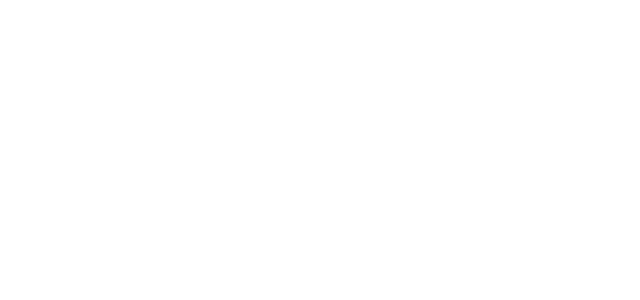
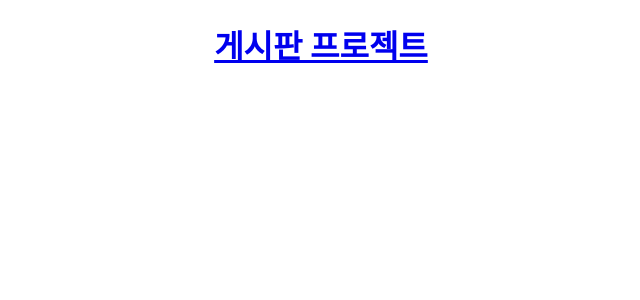
Before and after one commit to SeongGwangJu/AWS_Spring-React_board, a React (Create React App) app in the folder board_front/: page / in a window 1280 px wide. Shown: the top 300 px of the page, without its empty margins (319-959 px from the left). Built offline with nearby package versions, Linux system fonts and the light colour scheme; the HTML template or start-up script is replaced by a standard one.

Commit message:
FE: 사용자코드조각구성 및 Header Link

```diff
--- a/board_front/src/App.js
+++ b/board_front/src/App.js
@@ -4,10 +4,11 @@
 import Signup from './pages/Signup/Signup';
 import Auth from './components/Auth/Auth';
 import Home from './pages/Home/Home';
+import RootLayout from './components/RootLayout/RootLayout';
 
 function App() {
   return (
-    <>
+    <RootLayout>
     <Routes>
       <Route path="/" element={<Home />} />;
       <Route path="/auth/*" element={<Auth />} />;
@@ -16,7 +17,7 @@
       <Route path="/board/:category/edit" element={<></>} />
       {/* <Route path="/" element={<></>} /> */}
     </Routes>
-    </>
+    </RootLayout>
   );
 }
 
--- a/board_front/src/components/Header/Header.jsx
+++ b/board_front/src/components/Header/Header.jsx
@@ -1,9 +1,27 @@
 import React from 'react';
+import { css } from '@emotion/react';
+import { Link } from 'react-router-dom';
+/** @jsxImportSource @emotion/react */
+
+const header = css`
+    display: flex;
+    justify-content: center;
+    align-items: center;
+    width: 100%;
+    height: 80px
+
+    & > a {
+        color: black;
+        text-decoration: none;
+    }
+`;
 
 function Header(props) {
     return (
-        <div>
-
+        <div css={header}>
+            <Link to = {"/"} >
+            <h1>게시판 프로젝트</h1>
+            </Link>
         </div>
     );
 }
--- a/board_front/src/components/RootLayout/RootLayout.jsx
+++ b/board_front/src/components/RootLayout/RootLayout.jsx
@@ -1,9 +1,13 @@
 import React from 'react';
+import Header from '../Header/Header';
+import { css } from "@emotion/react";
+/** @jsxImportSource @emotion/react */
 
-function RootLayout(props) {
+function RootLayout({children}) {
     return (
         <div>
-
+            <Header />
+            {children}
         </div>
     );
 }
--- a/board_front/src/pages/Home/Home.jsx
+++ b/board_front/src/pages/Home/Home.jsx
@@ -1,9 +1,9 @@
 import React from 'react';
+import Header from '../../components/Header/Header';
 
 function Home(props) {
     return (
         <div>
-
         </div>
     );
 }
```
